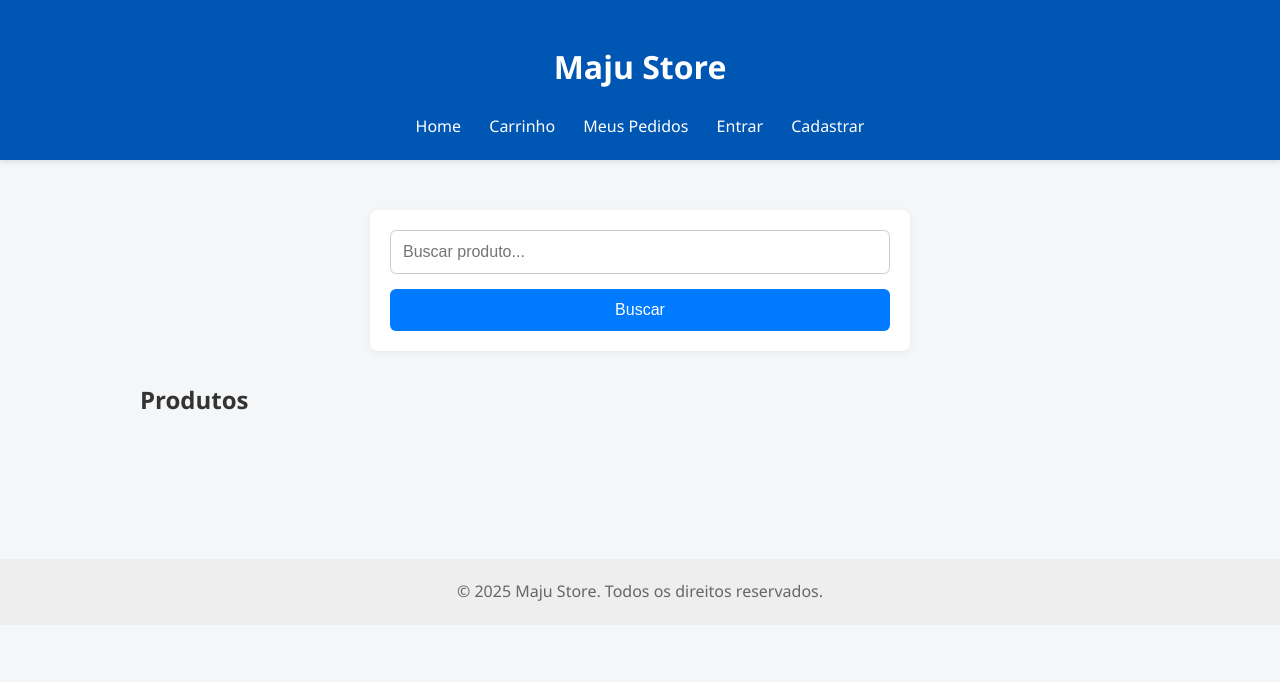
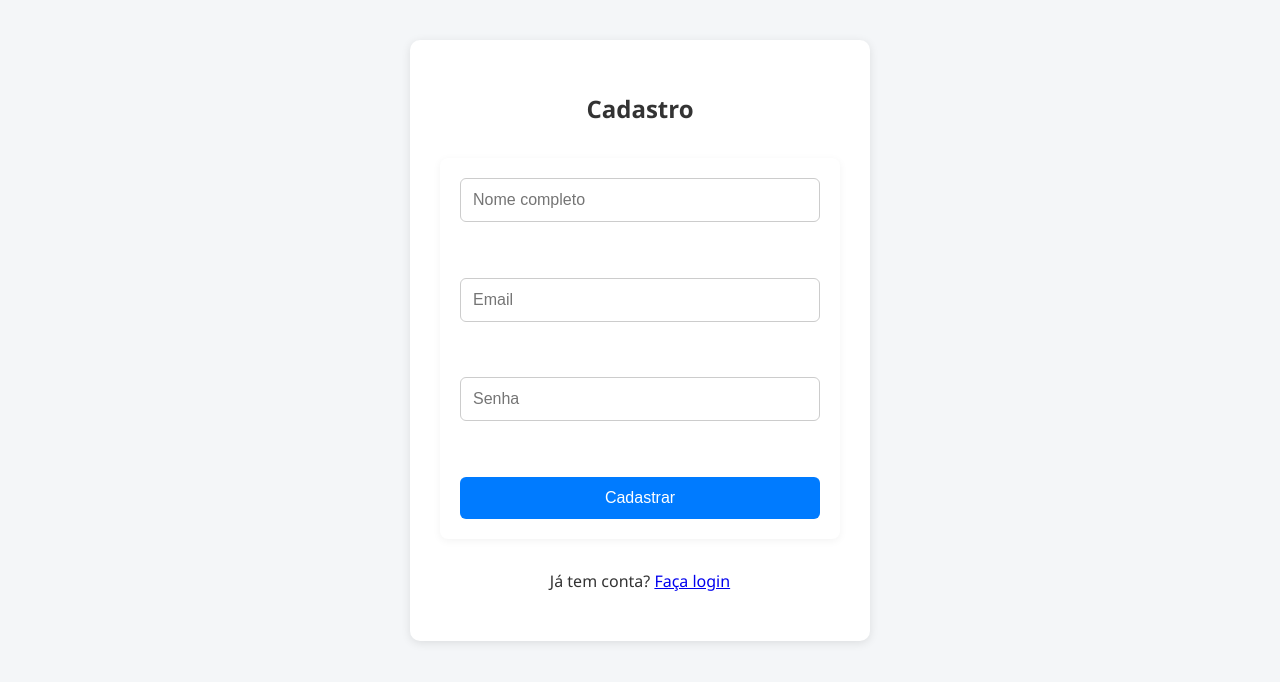
Before and after one commit to Marlon-Wenig/Loja_Online, a Flask app: page /cadastro in a window 1280 px wide. Shown: the top 682 px of the page. Run offline with Flask 3, Linux system fonts and the light colour scheme.

Commit message:
explosion Mind

```diff
--- a/app.py
+++ b/app.py
@@ -201,14 +201,10 @@ def cadastro():
         senha = generate_password_hash(request.form["senha"])
         conn = sqlite3.connect("database.db")
         cursor = conn.cursor()
-        try:
-            cursor.execute("INSERT INTO usuarios (nome, email, senha) VALUES (?, ?, ?)", (nome, email, senha))
-            conn.commit()
-            flash("Cadastro realizado com sucesso!")
-            return redirect(url_for("login"))
-        except sqlite3.IntegrityError:
-            flash("Email já cadastrado.")
+        cursor.execute("INSERT INTO usuarios (nome, email, senha) VALUES (?, ?, ?)", (nome, email, senha))
+        conn.commit()
         conn.close()
+        return redirect("/login")
     return render_template("cadastro.html")
 
 # Logout
--- a/templates/cadastro.html
+++ b/templates/cadastro.html
@@ -2,60 +2,19 @@
 <html lang="pt-br">
 <head>
     <meta charset="UTF-8">
-    <title>Maju Store</title>
+    <title>Cadastro - Maju Store</title>
     <link rel="stylesheet" href="/static/style.css">
 </head>
 <body>
-    <header>
-        <h1>Maju Store</h1>
-        <nav>
-            <a href="/">Home</a>
-            <a href="/carrinho">Carrinho</a>
-            <a href="/meus-pedidos">Meus Pedidos</a>
-            {% if usuario_logado == 1 %}
-                <a href="/admin">Admin</a>
-            {% endif %}
-            {% if usuario_logado %}
-                <a href="/logout">Sair</a>
-            {% else %}
-                <a href="/login">Entrar</a>
-                <a href="/cadastro">Cadastrar</a>
-            {% endif %}
-        </nav>
-    </header>
-
-    {% with messages = get_flashed_messages() %}
-      {% if messages %}
-        <ul class="flash">
-          {% for msg in messages %}
-            <li>{{ msg }}</li>
-          {% endfor %}
-        </ul>
-      {% endif %}
-    {% endwith %}
-
-    <main>
-        <form method="POST" action="/buscar">
-            <input type="text" name="termo" placeholder="Buscar produto...">
-            <button type="submit">Buscar</button>
+    <div class="login-container">
+        <h2>Cadastro</h2>
+        <form method="POST">
+            <input type="text" name="nome" placeholder="Nome completo" required><br>
+            <input type="email" name="email" placeholder="Email" required><br>
+            <input type="password" name="senha" placeholder="Senha" required><br>
+            <button type="submit">Cadastrar</button>
         </form>
-
-        <h2>Produtos</h2>
-        <div class="produtos">
-            {% for p in produtos %}
-            <div class="produto">
-                <img src="/static/imagens/{{ p[4] }}" alt="{{ p[1] }}" class="produto-img">
-                <h3>{{ p[1] }}</h3>
-                <p>{{ p[2] }}</p>
-                <p><strong>R$ {{ "%.2f"|format(p[3]) }}</strong></p>
-                <a href="/adicionar/{{ p[0] }}"><button>Comprar</button></a>
-            </div>
-            {% endfor %}
-        </div>
-    </main>
-
-    <footer>
-        <p>&copy; 2025 Maju Store. Todos os direitos reservados.</p>
-    </footer>
+        <p class="cadastro-link">Já tem conta? <a href="/login">Faça login</a></p>
+    </div>
 </body>
 </html>
```
